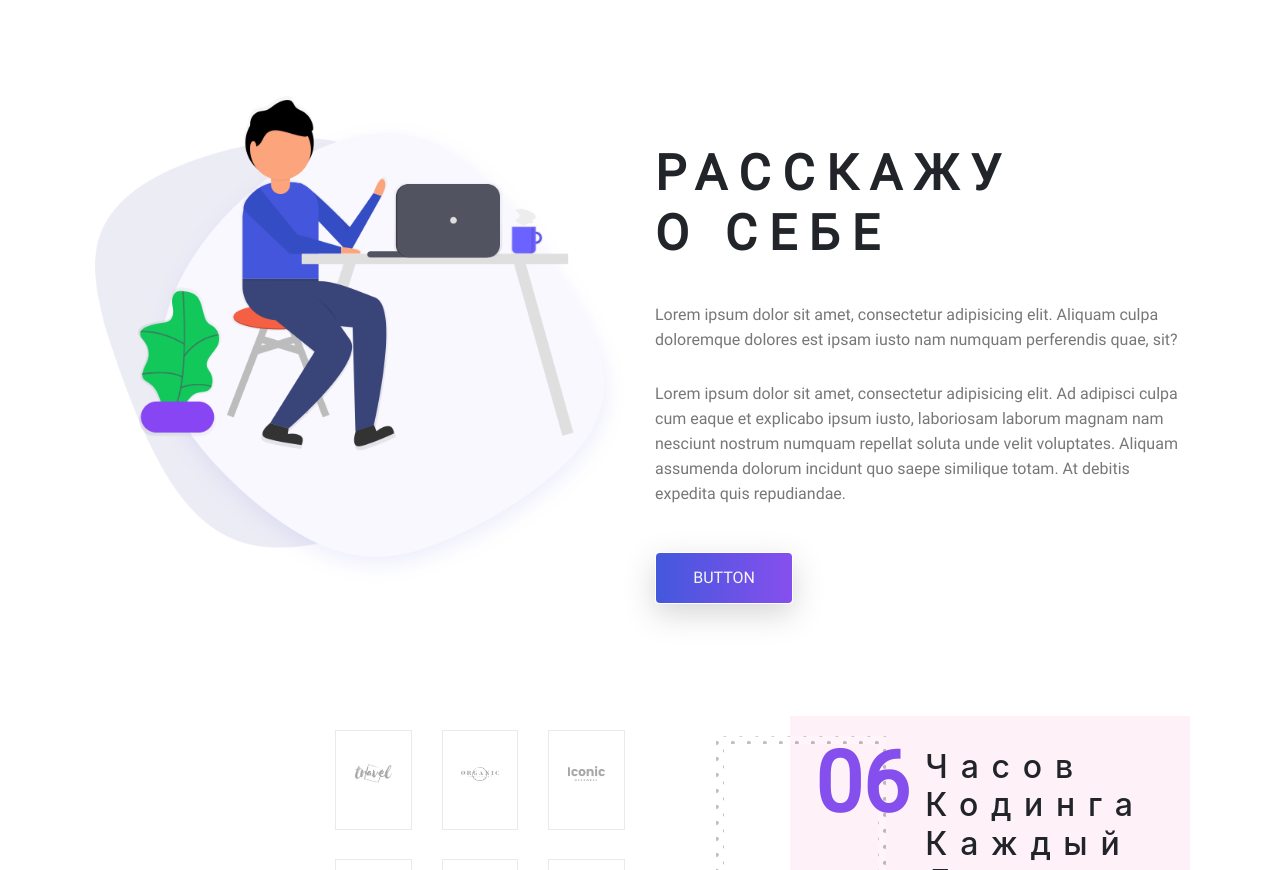
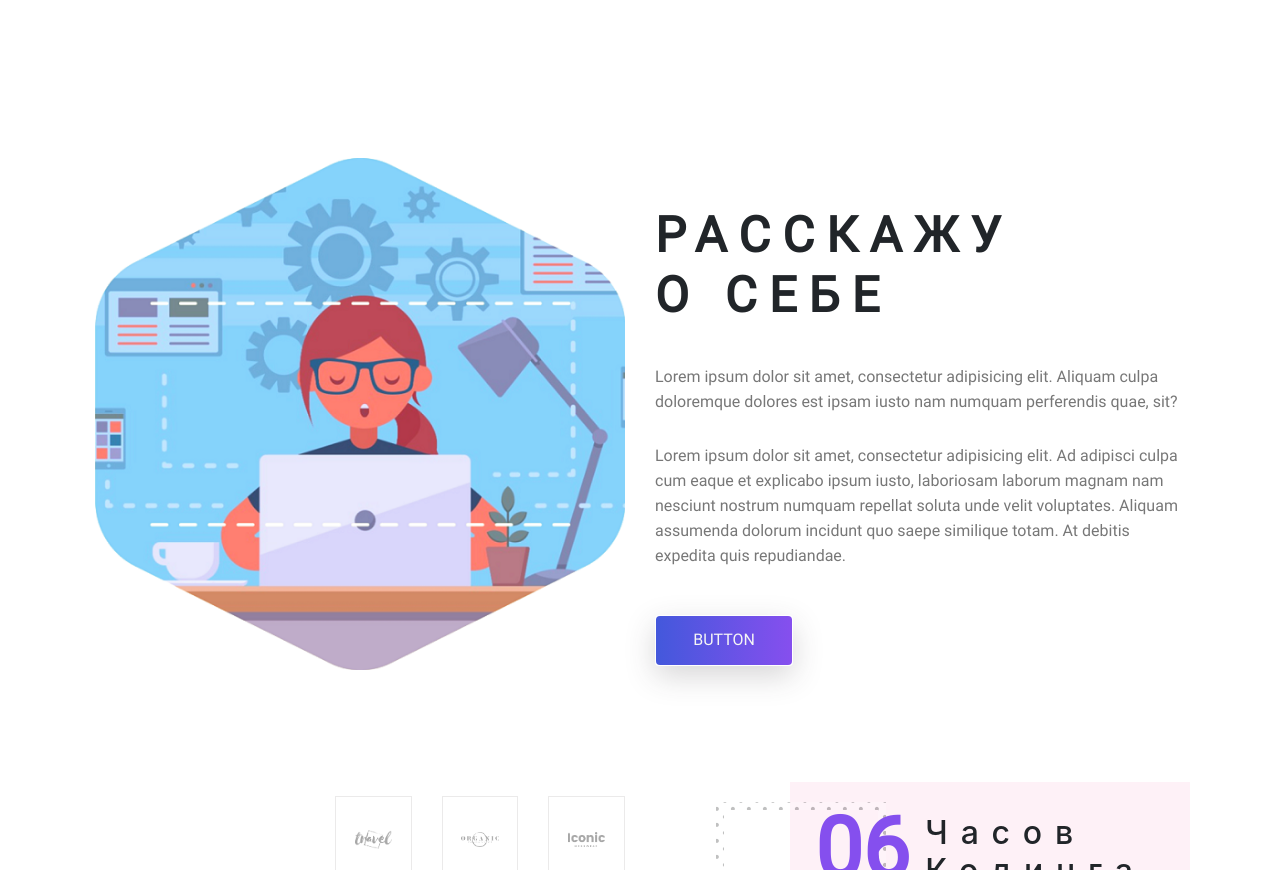
Before and after one commit to YuliaQueen/youlia, a plain HTML site: page index.html in a window 1280 px wide. Shown: the part 652-1522 px from the top of the page. Drawn offline with Linux system fonts and the light colour scheme.

Commit message:
Поменяла картинки

```diff
--- a/index.html
+++ b/index.html
@@ -88,7 +88,7 @@
             <div class="row">
                 <div class="col-lg-6 col-md-12">
                     <div class="about-image">
-                        <img src="./img/about-us.png" alt="About as" class="img-fluid">
+                        <img src="./img/my.png" alt="About as" class="img-fluid">
                     </div>
                 </div>
                 <div class="col-lg-6 col-md-12 about-title">
```
Also changed, not shown: img/banner/banner-image.png, img/my.png (added), 1 other file.
